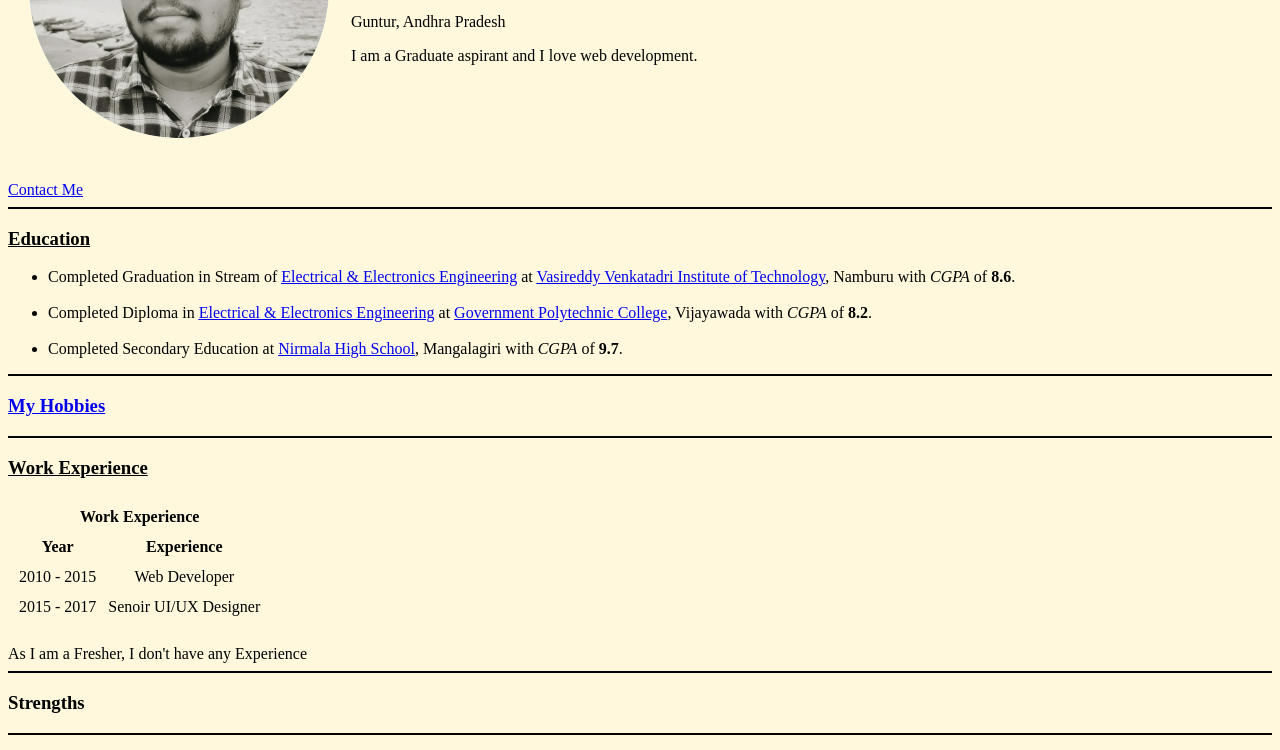
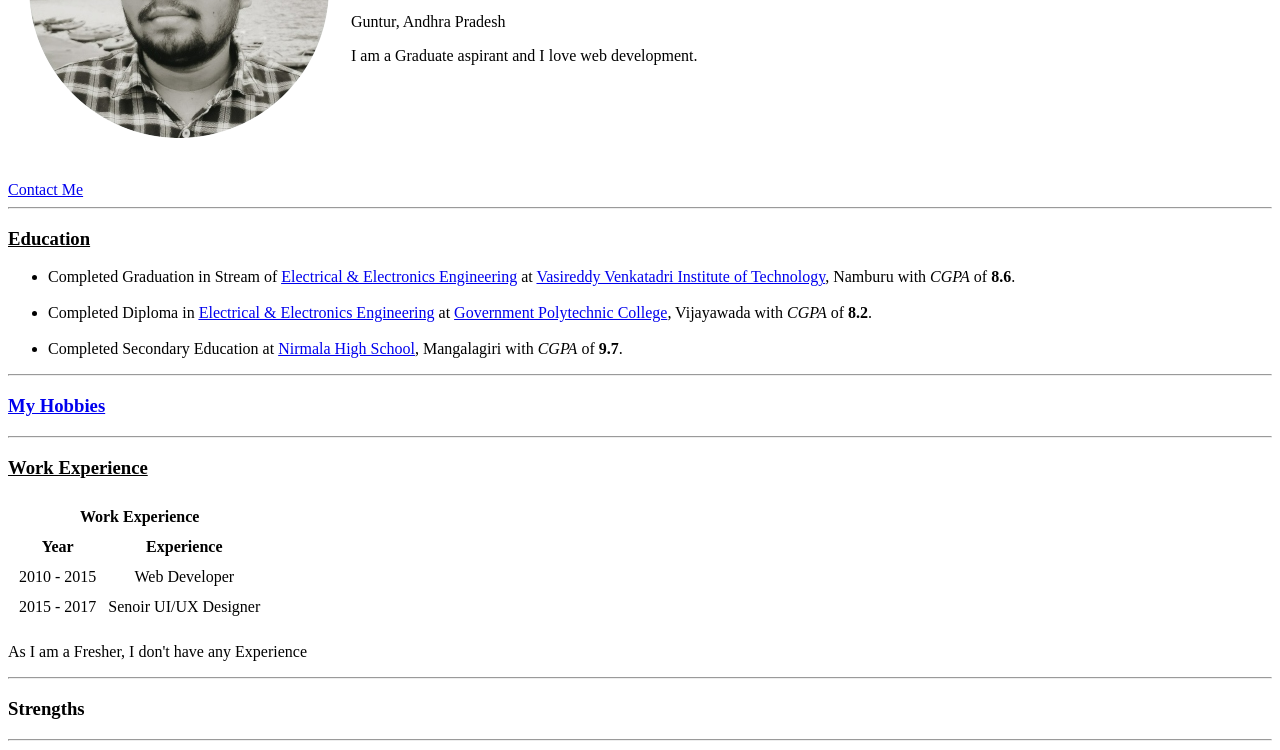
Before and after one commit to harish4462/cv, a plain HTML site: page index.html in a window 1280 px wide. Shown: the part 191-941 px from the top of the page. Drawn offline with Linux system fonts and the light colour scheme.

Commit message:
Update index.html

```diff
--- a/index.html
+++ b/index.html
@@ -4,9 +4,10 @@
 <head>
   <meta charset="utf-8">
   <title>Harish's Personal Site</title>
+  <link rel="stylesheet" href="css/styles.css">
 </head>
 
-<body bgcolor="cornsilk">
+<body>
   <table cellspacing="20">
     <tr>
       <td><img src="images/Harish.png" alt="Chittela Harish"></td>
@@ -20,28 +21,29 @@
   </table>
   <br>
   <a href="contact-me.html">Contact Me</a>
-  <hr color="Black">
+  <hr>
   <h3><u>Education</u></h3>
   <ul>
-    <li>Completed Graduation in Stream of <a href="Electrical & Electronics Engineering"><u>Electrical & Electronics Engineering</u></a> at <a href="https://www.vvitguntur.com/">Vasireddy Venkatadri Institute of Technology</a>, Namburu with <em>CGPA</em> of <strong>8.6</strong>.
+    <li>Completed Graduation in Stream of <a href="Electrical & Electronics Engineering"><u>Electrical & Electronics Engineering</u></a> at <a href="https://www.vvitguntur.com/">Vasireddy Venkatadri Institute of Technology</a>, Namburu with
+      <em>CGPA</em> of <strong>8.6</strong>.
     </li><br>
-    <li>Completed Diploma in <a href="Electrical & Electronics Engineering"><u>Electrical & Electronics Engineering</u></a> at <a href="https://govtpolyvijayawada.ac.in/">Government Polytechnic College</a>, Vijayawada with <em>CGPA</em> of <strong>8.2</strong>.
+    <li>Completed Diploma in <a href="Electrical & Electronics Engineering"><u>Electrical & Electronics Engineering</u></a> at <a href="https://govtpolyvijayawada.ac.in/">Government Polytechnic College</a>, Vijayawada with <em>CGPA</em> of
+      <strong>8.2</strong>.
     </li><br>
     <li>Completed Secondary Education at <a href="Niramala High School">Nirmala High School</a>, Mangalagiri with <em>CGPA</em> of <strong>9.7</strong>.
     </li>
   </ul>
-  <hr color="Black">
-  <h3><a href="hobbies.html">My Hobbies</a></h3>
-  <hr color="Black">
+  <hr>
+  <h3><a href="hobbies.html">My Hobbies</a></h3><hr>
   <h3><u>Work Experience</u></h3>
   <table cellspacing="10">
+    <tr>
+      <th colspan="2">Work Experience</th>
+    </tr>
     <colgroup>
       <col span="1" class="Year">
       <col span="1" class="Experience">
     </colgroup>
-    <tr>
-      <th colspan="2">Work Experience</th>
-    </tr>
     <tr>
       <th scope="col">Year</th>
       <th scope="=col">Experience</th>
@@ -55,11 +57,8 @@
       <td align="center">Senoir UI/UX Designer</td>
     </tr>
   </table>
-  <br>
-  As I am a Fresher, I don't have any Experience
-  <hr color="Black">
-  <h3>Strengths</h3>
-  <hr color="Black">
+  <p>As I am a Fresher, I don't have any Experience</p><hr>
+  <h3>Strengths</h3><hr>
   <h3>Skills</h3>
   <table cellspacing="10">
     <tr>
```
Lines whose indentation alone changed are shown as unchanged.
